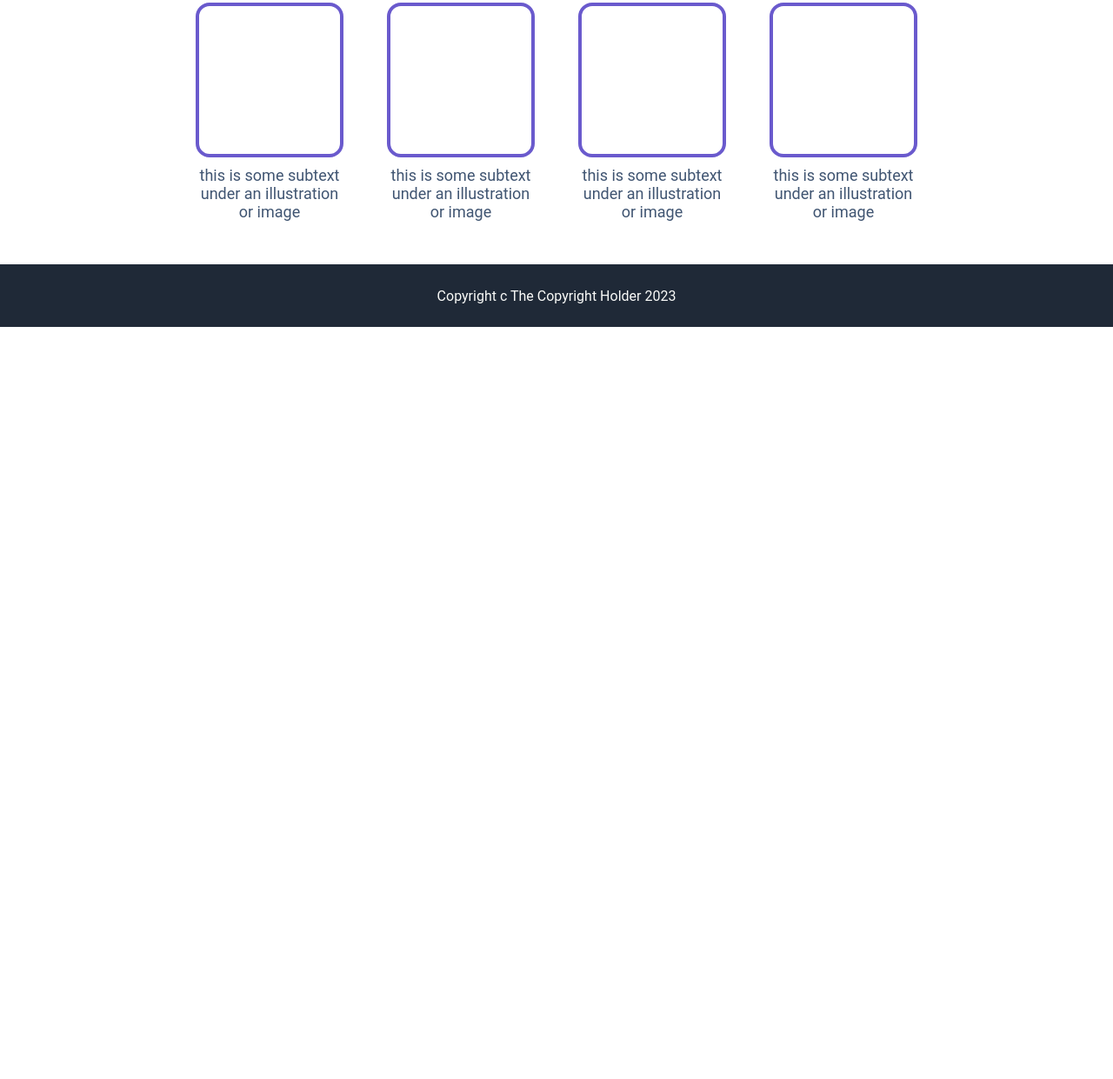
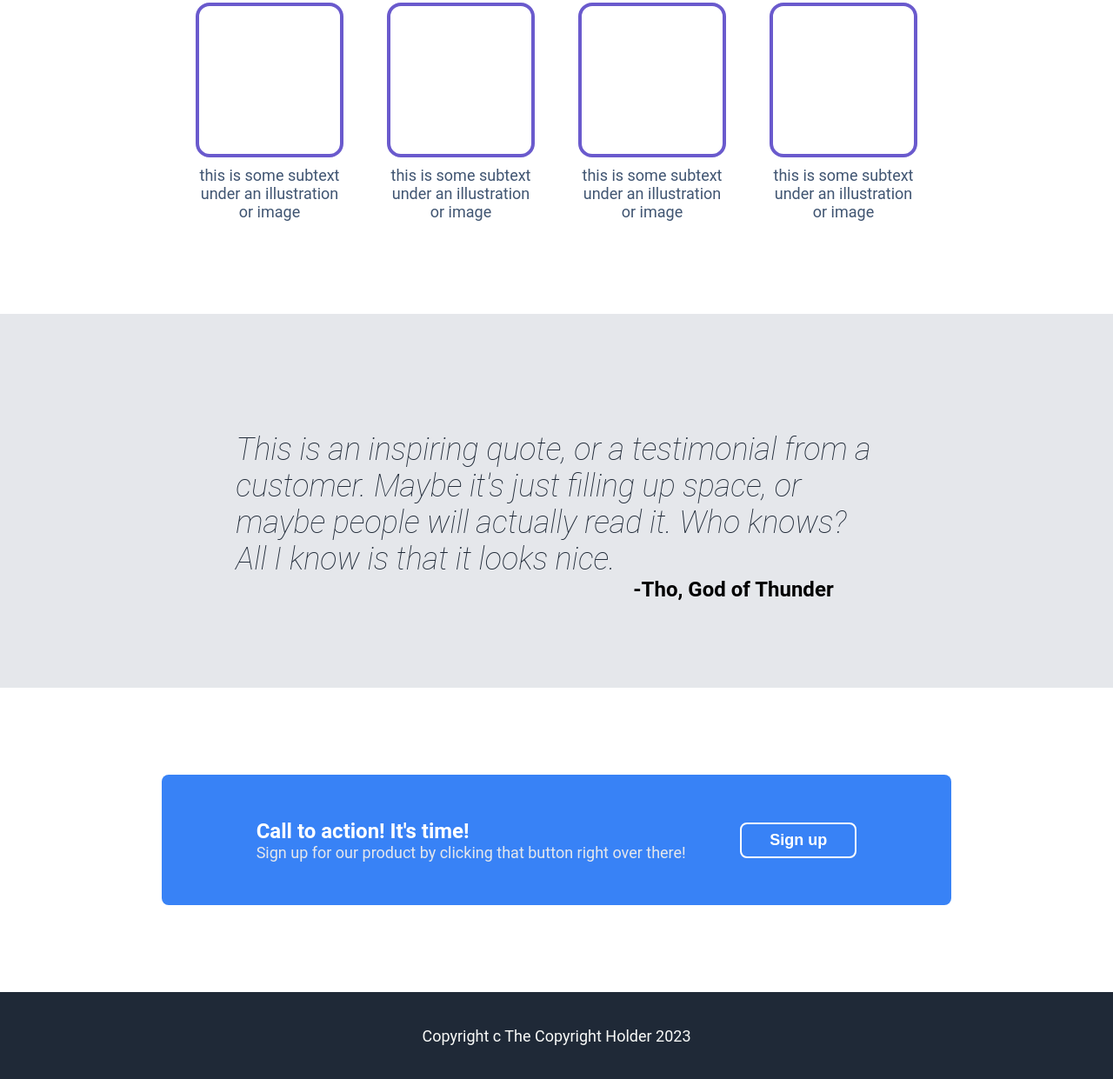
Before and after one commit to gw-co/odin-landing-page, a plain HTML site: page index.html in a window 1280 px wide. Shown: the part 943-2184 px from the top of the page at 87% size. Before the commit the page ends 1319 px from the top, so only its background shows below. Drawn offline with Linux system fonts and the light colour scheme.

Commit message:
remaining content boxes quote and sign up layout finished. Layout complete.

```diff
--- a/index.html
+++ b/index.html
@@ -47,8 +47,21 @@
                 </div>
             </div>
         </div>
-        <div class="content-box quote"></div>
-        <div class="content-box contact"></div>
+        <div class="content-box quote">
+            <div class="quote-container">
+                <p class="quote-paragraph">This is an inspiring quote, or a testimonial from a customer. Maybe it's just filling up space, or maybe people will actually read it. Who knows? All I know is that it looks nice.</p>
+                <p class="quote-by">-Tho, God of Thunder</p>
+            </div>
+        </div>
+        <div class="content-box contact">
+            <div class="contact-container">
+                <div class="left">
+                    <p class="contact-header">Call to action! It's time!</p>
+                    <p class="contact-text">Sign up for our product by clicking that button right over there!</p>
+                </div>
+                <button class="signup-button">Sign up</button>
+            </div>
+        </div>
     </div>
     <div class="footer">Copyright c The Copyright Holder 2023</div>
 
--- a/style.css
+++ b/style.css
@@ -118,7 +118,7 @@ body{
     }
 
     .info{
-        min-height: 400px;
+        min-height: 500px;
         padding: 50px 14%;
 
         display: flex;
@@ -156,13 +156,92 @@ body{
             }
         }
     }
+
+    .quote{
+        min-height: 430px;
+        padding: 50px 14%;
+        background-color: #e5e7eb;
+
+        display: flex;
+        align-items: center;
+        justify-items: center;
+
+        .quote-container{
+            width: 80%;
+            margin: auto;
+
+            flex: 0 1 auto;
+            display: flex;
+            flex-direction: column;
+            align-items: center;
+
+            .quote-paragraph{
+                margin-bottom: 0;
+                font-size: 36px;
+                font-weight: 150;
+                font-style: italic;
+                color: #1f2937;
+            }
+            .quote-by{
+                margin: 0;
+                margin-left: auto;
+                padding-right: 50px;
+                font-size: 24px;
+                font-weight: bold;
+            }
+        }
+    }
+
+    .contact{
+        height: 350px;
+        padding: 100px 14.5%;
+        display: flex;
+
+        .contact-container{
+            flex: 1 0 auto;
+            background-color: #3882f6;
+            border-radius: 8px;
+            display: flex;
+            align-items: center;
+            justify-content: space-between;
+            padding: 0 12%;
+
+            .left{
+                color: white;
+                display: flex;
+                flex-direction: column;
+                .contact-header{
+                    margin: 0;
+                    /* margin: 0; */
+                    font-size: 24px;
+                    font-weight: bold;
+                }
+                .contact-text{
+                    margin: 0;
+                    font-size: 18px;
+                    color: #e5e7eb;
+                }
+            }
+
+            .signup-button{
+                background-color: #3882f6;
+                color: white;
+                border: 2px solid white;
+                border-radius: 8px;
+                font-size: 18px;
+                font-weight: bold;
+                padding: 8px 32px;
+            }
+        }
+    }
 }
 
 .footer{
+    height: 100px;
     background-color: #1f2937;
     color: #f9faf8;
+    font-size: 18px;
     flex: 0 0 auto;
-    height: 72px;
     display: flex;
     align-items: center;
     justify-content: center;
```
